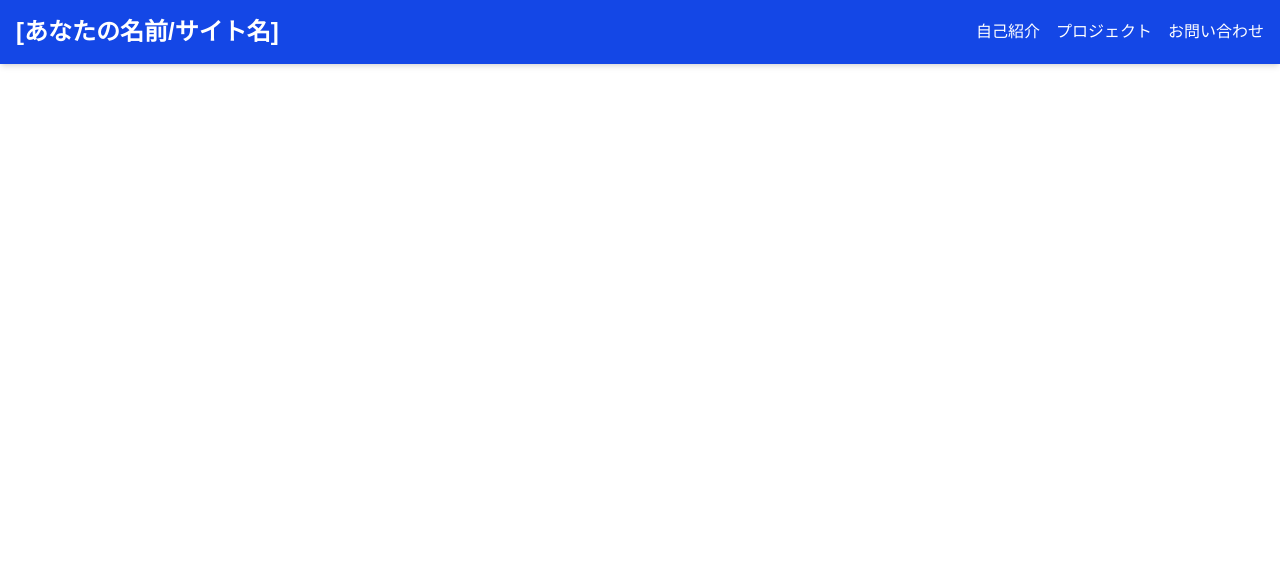
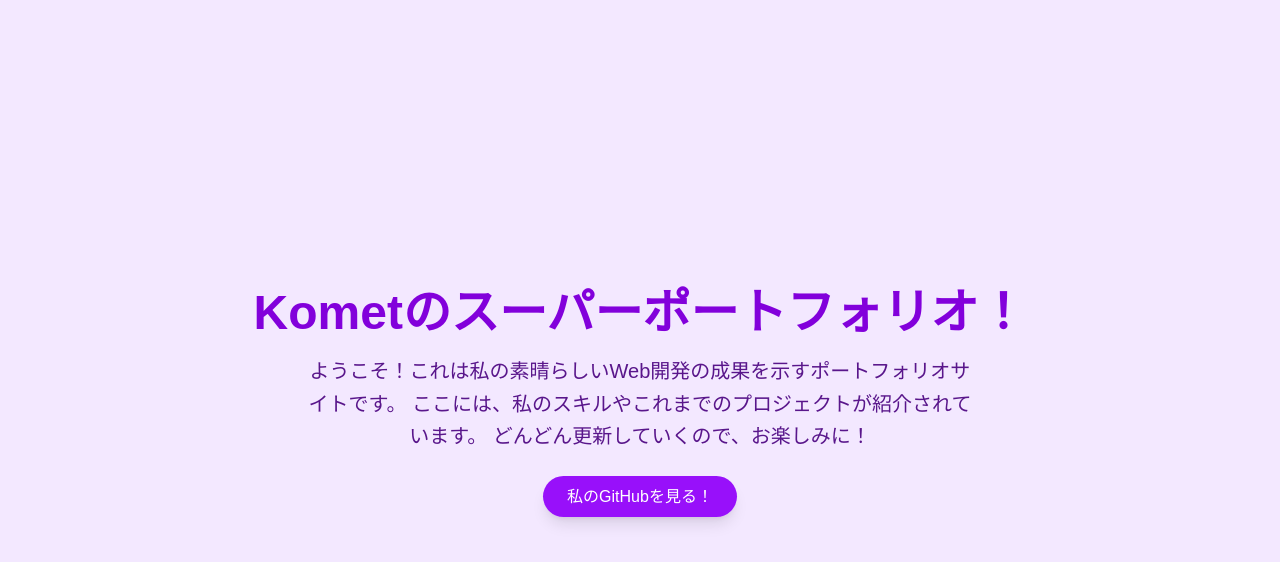
Before and after one commit to kometoume/my-portfolio, a Next.js app: page / in a window 1280 px wide. Shown: the top 562 px of the page. Built offline with nearby package versions, Linux system fonts and the light colour scheme.

Commit message:
feat: Komet's Portfolio content update - Force deploy attempt

```diff
--- a/src/app/page.tsx
+++ b/src/app/page.tsx
@@ -1,58 +1,27 @@
-'use client'; // クライアントコンポーネントとしてマーク
+// src/app/page.tsx
+import React from 'react';
 
-import { useState } from 'react';
-import Link from 'next/link'; // ページ遷移にNext.jsのLinkを使う
-
-export default function Navbar() {
-  const [isOpen, setIsOpen] = useState(false); // メニューの開閉状態を管理
-
+export default function Home() {
   return (
-    <nav className="p-4 bg-blue-700 text-white shadow-md">
-      <div className="container mx-auto flex justify-between items-center">
-        {/* ロゴやサイト名 */}
-        <Link href="/" className="text-2xl font-bold">
-          [あなたの名前/サイト名]
-        </Link>
-
-        {/* ハンバーガーアイコン (mdサイズ以下で表示) */}
-        <button
-          onClick={() => setIsOpen(!isOpen)}
-          className="md:hidden text-white focus:outline-none"
+    <main className="min-h-screen flex flex-col items-center justify-center p-8 bg-purple-100 text-purple-900">
+      <h1 className="text-5xl font-extrabold text-purple-700 mb-4 animate-bounce">
+        Kometのスーパーポートフォリオ！
+      </h1>
+      <p className="text-xl text-center max-w-2xl leading-relaxed">
+        ようこそ！これは私の素晴らしいWeb開発の成果を示すポートフォリオサイトです。
+        ここには、私のスキルやこれまでのプロジェクトが紹介されています。
+        どんどん更新していくので、お楽しみに！
+      </p>
+      <div className="mt-8">
+        <a
+          href="https://github.com/kometoume"
+          target="_blank"
+          rel="noopener noreferrer"
+          className="px-6 py-3 bg-purple-600 text-white rounded-full hover:bg-purple-700 transition-colors shadow-lg"
         >
-          {isOpen ? (
-            // 閉じるアイコン (xマークなど)
-            <svg className="w-6 h-6" fill="none" stroke="currentColor" viewBox="0 0 24 24" xmlns="http://www.w3.org/2000/svg"><path strokeLinecap="round" strokeLinejoin="round" strokeWidth="2" d="M6 18L18 6M6 6l12 12"></path></svg>
-          ) : (
-            // ハンバーガーアイコン (3本線)
-            <svg className="w-6 h-6" fill="none" stroke="currentColor" viewBox="0 0 24 24" xmlns="http://www.w3.org/2000/svg"><path strokeLinecap="round" strokeLinejoin="round" strokeWidth="2" d="M4 6h16M4 12h16M4 18h16"></path></svg>
-          )}
-        </button>
-
-        {/* ナビゲーションメニュー (mdサイズ以上で常に表示、以下でハンバーガー開閉に連動) */}
-        <div
-          className={`md:flex md:items-center md:space-x-4 ${
-            isOpen ? 'block' : 'hidden'
-          } absolute md:static top-16 left-0 right-0 bg-blue-700 md:bg-transparent p-4 md:p-0 w-full text-center md:w-auto`}
-        >
-          <ul className="flex flex-col md:flex-row md:space-x-4 space-y-4 md:space-y-0 mt-4 md:mt-0">
-            <li>
-              <Link href="/about" onClick={() => setIsOpen(false)} className="hover:text-blue-200">
-                自己紹介
-              </Link>
-            </li>
-            <li>
-              <Link href="/projects" onClick={() => setIsOpen(false)} className="hover:text-blue-200">
-                プロジェクト
-              </Link>
-            </li>
-            <li>
-              <Link href="/contact" onClick={() => setIsOpen(false)} className="hover:text-blue-200">
-                お問い合わせ
-              </Link>
-            </li>
-          </ul>
-        </div>
+          私のGitHubを見る！
+        </a>
       </div>
-    </nav>
+    </main>
   );
 }
```
